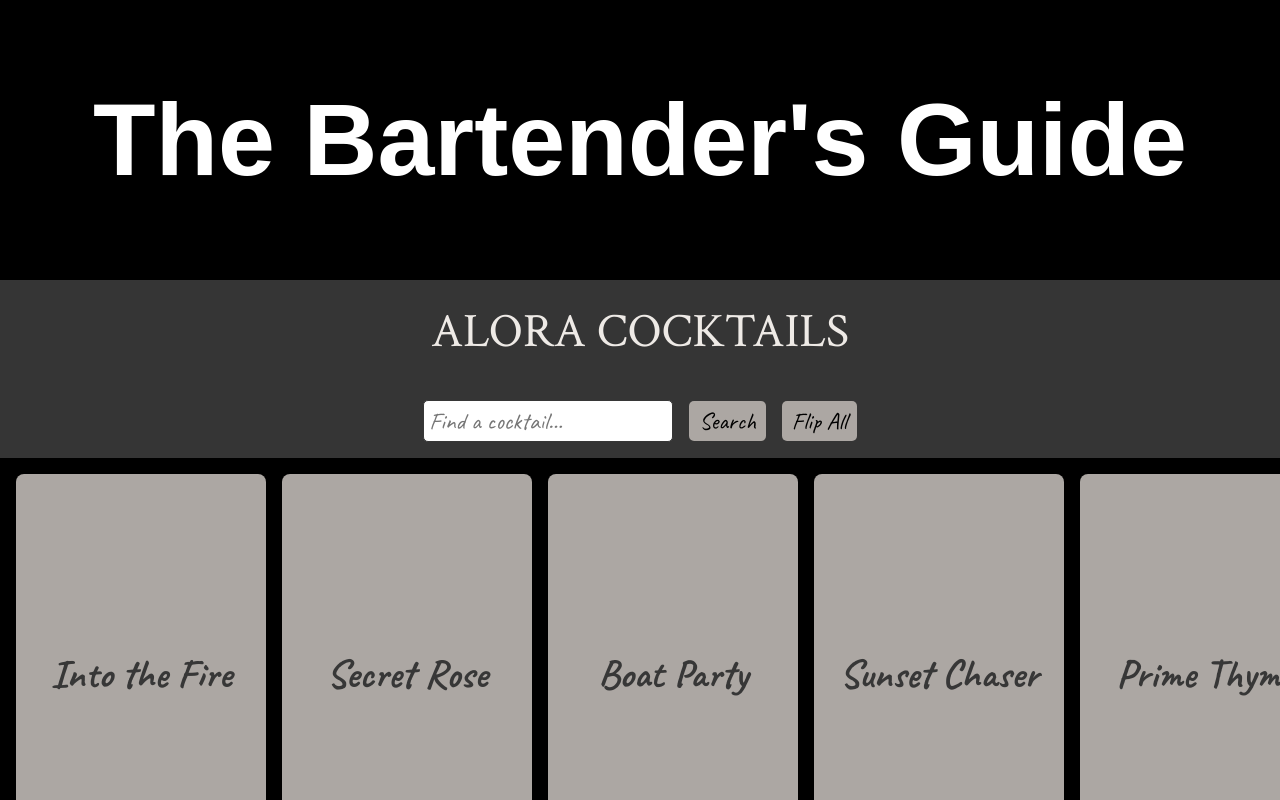
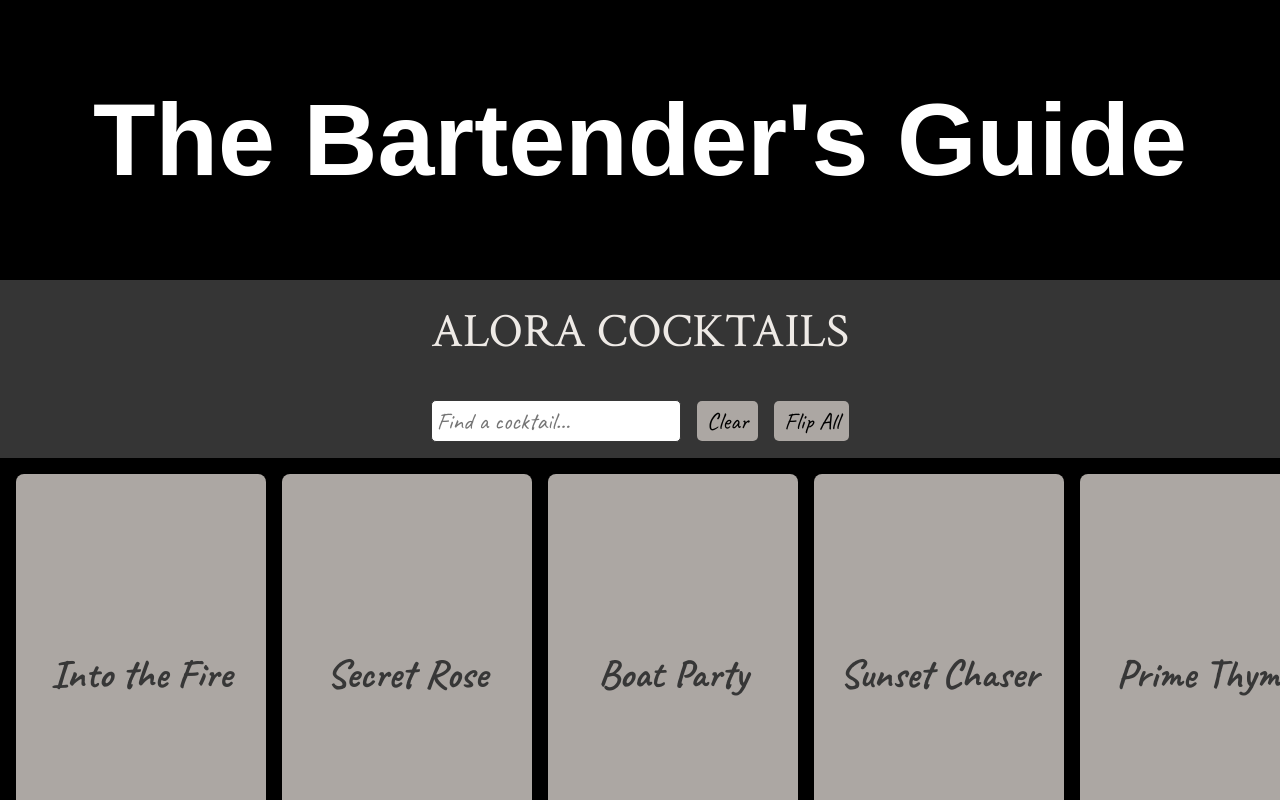
Before and after one commit to tristanhebrt/The-Bar, a React (Vite) app: page / in a window 1280 px wide. Shown: the top 800 px of the page. Built offline with nearby package versions, Linux system fonts and the light colour scheme; a web font is replaced by a local one.

Commit message:
Clear Button
Replaced the "search" button with a "clear" button that clears the input.

```diff
--- a/src/components/RecipeCardDisplay.jsx
+++ b/src/components/RecipeCardDisplay.jsx
@@ -11,23 +11,14 @@ const RecipeCardDisplay = ({ mainTitle, recipes }) => {
         setAllFlipped(!allFlipped);
     };
 
-    // Function to scroll to a recipe card based on the search query
+    // Function to clear the search input
+    const handleClearSearch = () => {
+        setSearchQuery("");
+    };
+
+    // Function to handle the search query change
     const handleSearchChange = (event) => {
         setSearchQuery(event.target.value);
-    };
-
-    const handleSearchSubmit = () => {
-        const filteredRecipe = recipes.find(recipe =>
-            recipe.title.toLowerCase().includes(searchQuery.toLowerCase())
-        );
-
-        if (filteredRecipe && cardRefs.current) {
-            const index = recipes.indexOf(filteredRecipe);
-            cardRefs.current[index]?.scrollIntoView({
-                behavior: "smooth",
-                block: "center",
-            });
-        }
     };
 
     return (
@@ -43,7 +34,7 @@ const RecipeCardDisplay = ({ mainTitle, recipes }) => {
                     value={searchQuery}
                     onChange={handleSearchChange}
                 />
-                <SearchButton onClick={handleSearchSubmit}>Search</SearchButton>
+                <ClearButton onClick={handleClearSearch}>Clear</ClearButton>
                 <FlipAllButton onClick={handleFlipAll}>
                     {allFlipped ? "Unflip All" : "Flip All"}
                 </FlipAllButton>
@@ -56,7 +47,7 @@ const RecipeCardDisplay = ({ mainTitle, recipes }) => {
                     .map((recipe, index) => (
                         <RecipeCard
                             key={index}
-                            ref={(el) => cardRefs.current[index] = el}  // Reference for scrolling
+                            ref={(el) => cardRefs.current[index] = el} // Reference for scrolling
                             title={recipe.title}
                             content={[
                                 ...(recipe.ingredients?.booze || []),
@@ -170,7 +161,7 @@ const SearchInput = styled.input`
     width: 250px;
 `;
 
-const SearchButton = styled.button`
+const ClearButton = styled.button`
     padding: 5px 10px;
     font-family: var(--main-font);
     font-size: 1.5rem;
```
